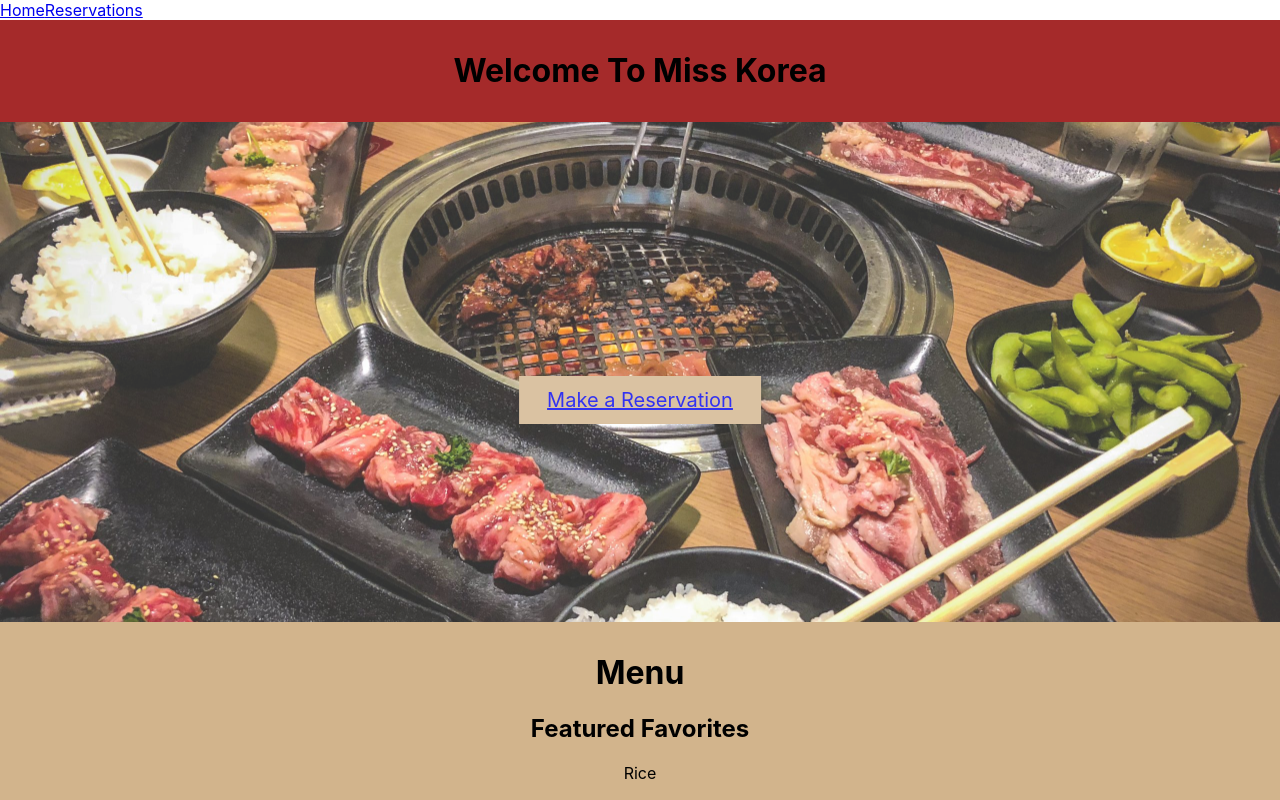
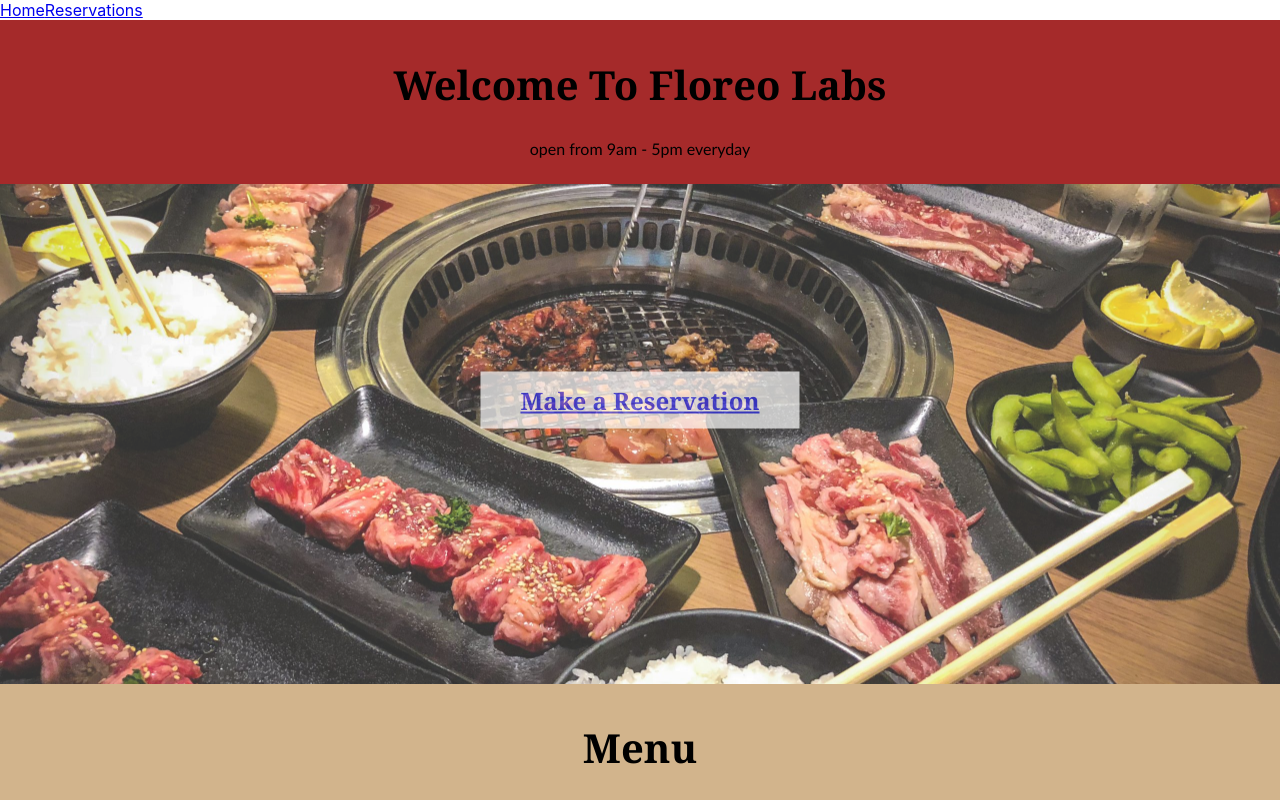
Before and after one commit to cocoabunnie/restaurant-database, a React (Create React App) app: page / in a window 1280 px wide. Shown: the top 800 px of the page. Built offline with nearby package versions, Linux system fonts and the light colour scheme.

Commit message:
added email function to onSubmit

```diff
--- a/package.json
+++ b/package.json
@@ -11,6 +11,8 @@
     "@testing-library/user-event": "^12.8.3",
     "axios": "^0.21.1",
     "cors": "^2.8.5",
+    "emailjs": "^3.4.0",
+    "emailjs-com": "^3.1.0",
     "pg": "^8.6.0",
     "react": "^17.0.2",
     "react-dom": "^17.0.2",
--- a/src/Components/Home.js
+++ b/src/Components/Home.js
@@ -17,7 +17,8 @@ class Homepage extends Component{
         return(
             <div className = "homepage" >
                 <div className = "welcomeBanner">
-                <h1>Welcome To Miss Korea </h1>
+                <h1>Welcome To Floreo Labs  </h1>
+                <p> open from 9am - 5pm everyday</p>
                 </div>
                 <div className = "parallax">
                     <Link to= "/new-reservation" className= "makeResButton"> Make a Reservation</Link>
--- a/src/Components/ReservationForm.js
+++ b/src/Components/ReservationForm.js
@@ -1,6 +1,9 @@
 import React, { Component } from "react"
 import ReactDOM from 'react-dom';
+import emailjs from 'emailjs-com';
 const axios = require('axios');
+
+
 
 class ReservationForm extends Component{
     state = {
@@ -110,7 +113,17 @@ class ReservationForm extends Component{
             email: this.state.email
         }
        this.addReservation(newReservation);
-       console.log(newReservation)
+       console.log(newReservation);
+
+       alert("you have made a reservation");   //
+
+       emailjs.sendForm('service_0nb6yg5', 'template_04ev38q', event.target,
+       'user_d1OJ5CU5VisX06Be5rNjQ')
+         .then((result) => {
+             console.log(result.text);
+         }, (error) => {
+             console.log(error.text);
+         });
     }
 
     render(){
@@ -123,18 +136,18 @@ class ReservationForm extends Component{
                 </p>
 
                 <form onSubmit = {this.onSubmit}>
-                    <input type="text" onChange = {this.updateName} placeholder = "Name" required/>
+                    <input type="text" onChange = {this.updateName} placeholder = "Name" name ="to_name" required/>
                     <br/>
 
-                    <input type="email" onChange = {this.updateEmail} placeholder = "Your Email" required/>
+                    <input type="email" onChange = {this.updateEmail} placeholder = "Your Email" name ="user_email" required/>
                     <br/>
 
-                    <input type="text" onChange = {this.updateNumPeople} placeholder = "Number of People Attending" required/>
+                    <input type="text" onChange = {this.updateNumPeople} placeholder = "Number of People Attending" name = "party_number" required/>
                     <br/>
 
                     <div className="dateSelector">
                         <div className="dateTool">
-                            <select onChange={this.updateDate} id="monthInput" required>
+                            <select onChange={this.updateDate} id="monthInput" name = "month" required>
                                 <option value="">Month</option>
                                 <option value="January">January</option>
                                 <option value="February">February</option>
@@ -151,7 +164,7 @@ class ReservationForm extends Component{
                             </select>
                         </div>
                         <div className="dateTool">
-                            <select onChange={this.updateDate} id="dayInput" required>
+                            <select onChange={this.updateDate} id="dayInput" name = "day" required>
                                 <option value="">Day</option>
                                 <option value="05">05</option>
                                 <option value="10">10</option>
@@ -164,7 +177,7 @@ class ReservationForm extends Component{
 
                     <div className="timeSelecter">
                         <div className="timeTool">
-                            <select onChange={this.updateTime} id="hourInput" required>
+                            <select onChange={this.updateTime} id="hourInput" name = "hour" required>
                                 <option value="">HH</option>
                                 <option value="1">1</option>
                                 <option value="2">2</option>
@@ -184,7 +197,7 @@ class ReservationForm extends Component{
                             <p>:</p>
                         </div>
                         <div className="timeTool">
-                            <select onChange={this.updateTime} id="minuteInput" required>
+                            <select onChange={this.updateTime} id="minuteInput" name = "minute" required>
                                 <option value="">MM</option>
                                 <option value="00">00</option>
                                 <option value="15">15</option>
@@ -193,7 +206,7 @@ class ReservationForm extends Component{
                             </select>
                         </div>
                         <div onChange={this.updateTime} className="timeTool" required>
-                            <select id="ampmInput">
+                            <select id="ampmInput" name = "ampm">
                                 <option value="am">am</option>
                                 <option value="pm">pm</option>
                             </select>
--- a/src/Components/home.css
+++ b/src/Components/home.css
@@ -32,16 +32,37 @@ div.welcomeBanner {
   }
 
 .makeResButton{
-    background-color: tan;
-    padding: 12px 28px;
+    background-color: white;
+    opacity: .7;
+    padding: 12px 40px;
     position: absolute;
     top: 50%;
     left: 50%;
     transform: translate(-50%, -50%);
     font-size: 20px;
+    font-family:Georgia, 'Times New Roman';
+    font-weight: bolder;
+    font-size: 150%;
 
 }
 .makeResButton:hover {
-    background-color: whitesmoke;
+    background-color: tan;
 
 }
+
+p{
+    font-family: 'Gill Sans', 'Gill Sans MT', Calibri, 'Trebuchet MS', sans-serif;
+}
+
+h2{
+    font-family:Georgia, 'Times New Roman';
+    font-weight: bolder;
+    font-size: 150%;
+}
+
+h1{
+    font-family:Georgia, 'Times New Roman';
+    font-weight: bolder;
+    font-size: 250%;
+
+}
```
Also changed, not shown: src/Components/EmailForm.js (added, +29 -0 lines), 1 other file (tests, documents, lock files or other folders).
